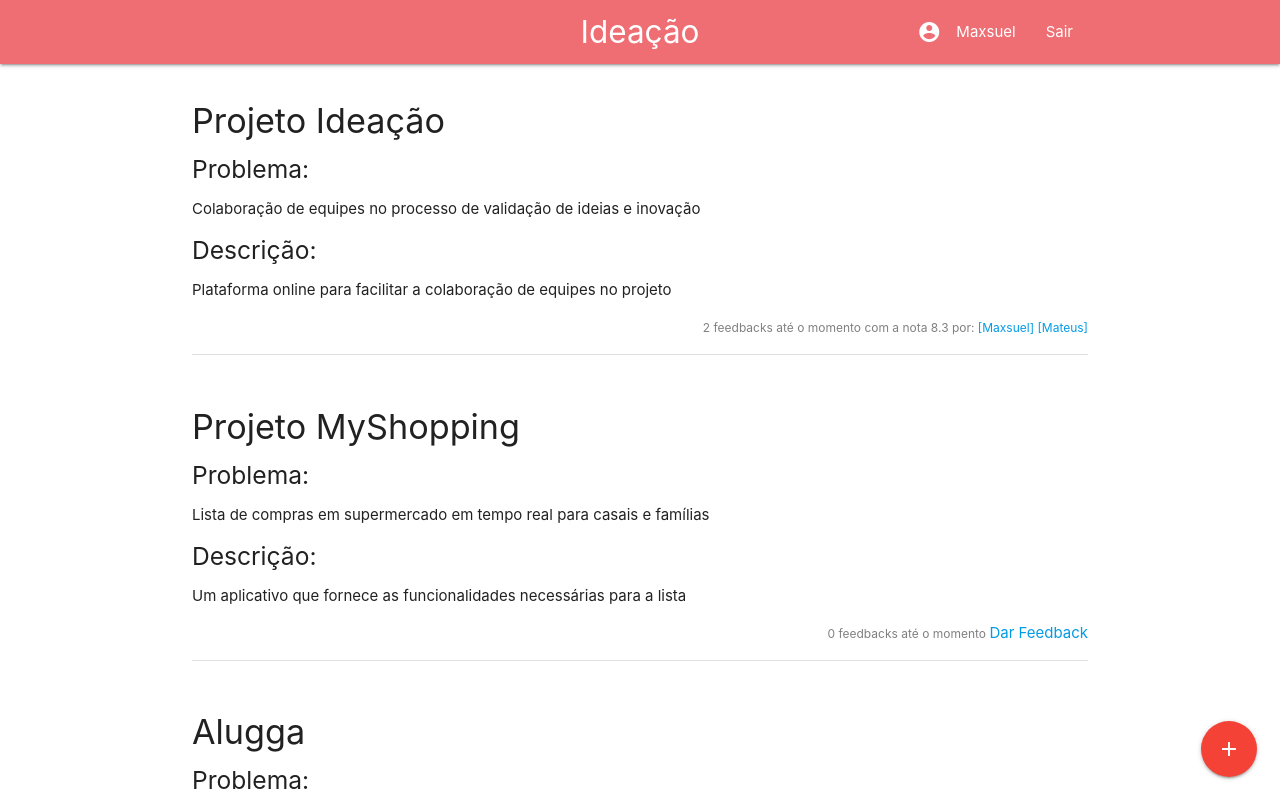
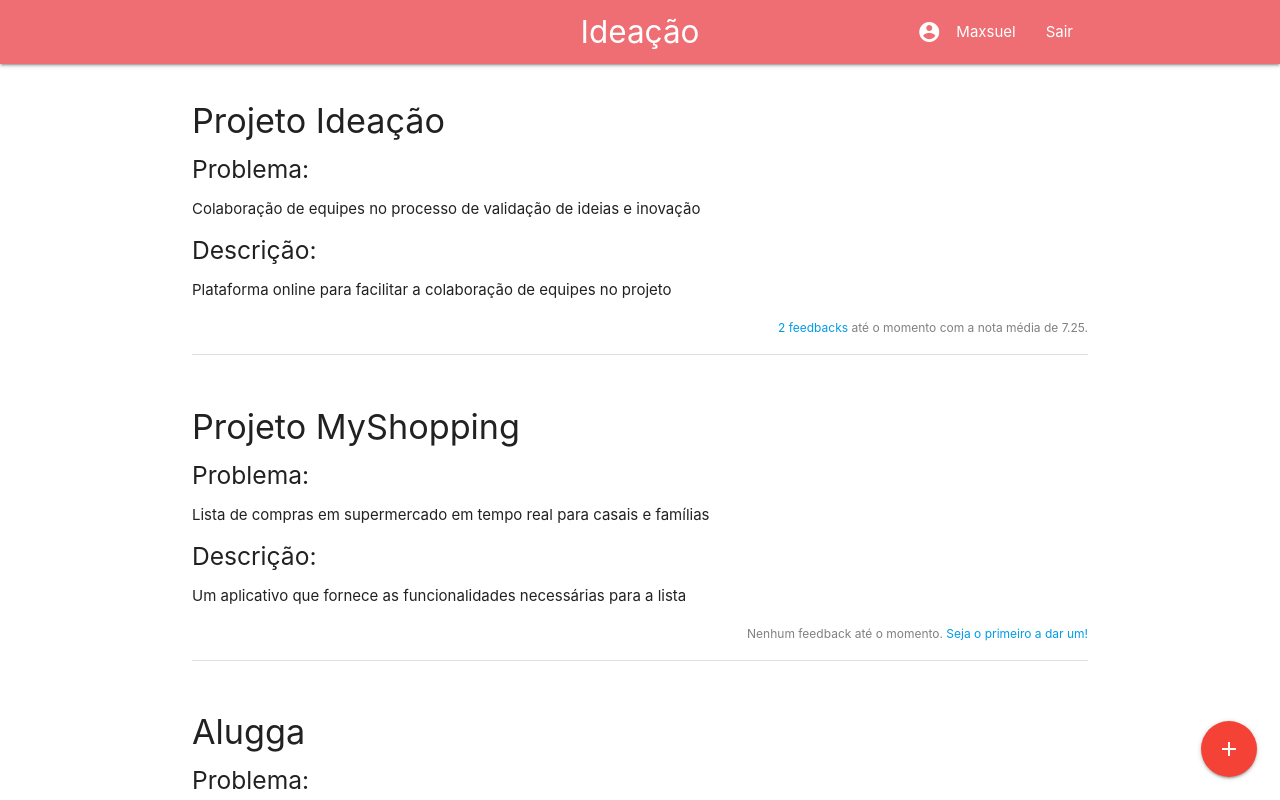
Before and after one commit to maxmaccari/ideacao, a Vue app in the folder assets/: page / in a window 1280 px wide. Both pictures are taken after typing "name@example.com", "Sample123" into the empty fields and a click on the button "LOGIN". Shown: the top 800 px of the page. Built offline with nearby package versions, Linux system fonts and the light colour scheme.

Commit message:
Finish feedbacks modal components

```diff
--- a/assets/package.json
+++ b/assets/package.json
@@ -12,7 +12,8 @@
     "materialize-css": "^1.0.0-rc.1",
     "phoenix": "file:../deps/phoenix",
     "phoenix_html": "file:../deps/phoenix_html",
-    "vue": "^2.5.16"
+    "vue": "^2.5.16",
+    "vue-star-rating": "^1.6.0"
   },
   "devDependencies": {
     "@vue/cli-plugin-babel": "^3.0.0-beta.15",
--- a/assets/src/App.vue
+++ b/assets/src/App.vue
@@ -19,11 +19,20 @@ const ideas = [
       "Colaboração de equipes no processo de validação de ideias e inovação",
     description:
       "Plataforma online para facilitar a colaboração de equipes no projeto",
-    feedbacks: {
-      count: 2,
-      rating: 8.3,
-      users: [{ name: "Maxsuel", id: 1 }, { name: "Mateus", id: 2 }]
-    }
+    feedbacks: [
+      {
+        id: 1,
+        rating: 8.5,
+        comment: "Lorem ipsum dolor sit amet consectetur adipisicing elit. Excepturi beatae minus iusto repudiandae recusandae, ullam, officiis odit totam expedita quas facere rerum alias accusantium natus!",
+        user: { name: "Maxsuel", id: 1 }
+      },
+      {
+        id: 2,
+        rating: 6,
+        comment: "Lorem ipsum dolor sit amet consectetur adipisicing elit. Excepturi beatae minus iusto repudiandae recusandae, ullam, officiis odit totam expedita quas facere rerum alias accusantium natus!",
+        user: { name: "Mateus", id: 2 }
+      }
+    ]
   },
   {
     id: 1,
@@ -32,22 +41,21 @@ const ideas = [
       "Lista de compras em supermercado em tempo real para casais e famílias",
     description:
       "Um aplicativo que fornece as funcionalidades necessárias para a lista",
-    feedbacks: {
-      count: 0,
-      rating: 0,
-      users: []
-    }
+    feedbacks: []
   },
   {
     id: 2,
     title: "Alugga",
     problem: "Gestão de imóveis",
     description: "Plataforma online para facilitar a gestão de imóveis",
-    feedbacks: {
-      count: 1,
-      rating: 9.0,
-      users: [{ name: "Maxsuel", id: 1 }]
-    }
+    feedbacks: [
+      {
+        id: 3,
+        rating: 9.5,
+        comment: "Lorem ipsum dolor sit amet consectetur adipisicing elit. Excepturi beatae minus iusto repudiandae recusandae, ullam, officiis odit totam expedita quas facere rerum alias accusantium natus!",
+        user: { name: "Mateus", id: 2 }
+      }
+    ]
   },
   {
     id: 3,
@@ -55,11 +63,7 @@ const ideas = [
     problem: "Falta de acompanhamento dos pais na vida escolar dos filhos",
     description:
       "Plataforma online para fomentar o acompanhamento dos pais na vida dos alunos",
-    feedbacks: {
-      count: 0,
-      rating: 0,
-      users: []
-    }
+    feedbacks: []
   }
 ];
 
--- a/assets/src/components/feedbacks/NewFeedbackModal.vue
+++ b/assets/src/components/feedbacks/NewFeedbackModal.vue
@@ -1,18 +1,65 @@
 <template>
   <div id="newFeedbackModal" class="modal">
     <div class="modal-content left-align">
-      <h4>Novo Feedback na ideia #ideia</h4>
+      <h4>Novo Feedback para {{idea.title}}</h4>
+      <p>Como você avalia o {{idea.title}}? Dê uma nota e diga o que você achou dessa ideia.</p>
+      <form>
+        <div>
+          <label>Nota (de 0 a 10)</label>
+          <div>
+            <star-rating
+              v-model="feedback.rating"
+              :increment="0.5"
+              :max-rating="10"
+              :star-size="40"
+              :roundedCorners="true"
+              :text-class="'rating-text'"
+              :inline="true" />
+            <a href="#"
+               class="btn-floating btn-small waves-effect waves-light clear-rating waves-yellow amber"
+               @click="feedback.rating = 0" :class="{disabled: zeroRating}">
+              <i class="material-icons">delete</i>
+            </a>
+          </div>
+        </div>
+        <div class="input-field">
+          <textarea id="comment" v-model="feedback.comment" name="comment" class="materialize-textarea" required/>
+          <label for="comment">Comentário</label>
+        </div>
+      </form>
+    </div>
+    <div class="modal-footer">
+      <a class="btn-flat waves-effect waves-red" @click.prevent="modal.close()">Cancelar</a>
+      <a :class="{disabled: !valid}" class="btn-flat waves-effect waves-green" @click.prevent="add">Enviar <i class="material-icons right">send</i></a>
     </div>
   </div>
 </template>
 
 <script>
 import M from 'materialize-css'
+import StarRating from 'vue-star-rating'
 
 export default {
+  components: {
+    StarRating
+  },
+  props: {
+    idea: {
+      type: Object,
+      required: true
+    }
+  },
   data () {
     return {
-      modal: null
+      modal: null,
+      feedback: {
+        rating: 0,
+        comment: "",
+        user: {
+          id: 1,
+          name: "Maxsuel"
+        }
+      }
     }
   },
   mounted () {
@@ -27,10 +74,39 @@ export default {
     this.modal = modal;
 
     modal.open()
+  },
+  methods: {
+    add () {
+      if (this.valid) {
+        this.$emit('add', this.feedback)
+        this.modal.close()
+      }
+    }
+  },
+  computed: {
+    zeroRating () {
+      return this.feedback.rating == 0
+    },
+    valid () {
+      return this.feedback.comment.length > 3
+    }
   }
 }
 </script>
 
 <style>
+  .rating-text {
+    border: 4px dashed #ffd055;
+    border-radius: 25px;
+    font-size: 24px;
+    margin-left: 12px;
+    margin-top: 3px;
+    text-align: center;
+    width: 56px;
+  }
 
+  .clear-rating {
+    vertical-align: text-bottom;
+    margin-left: 6px;
+  }
 </style>
--- a/assets/src/components/feedbacks/ShowFeedbacksModal.vue
+++ b/assets/src/components/feedbacks/ShowFeedbacksModal.vue
@@ -1,19 +1,60 @@
 <template>
   <div id="showFeedbacksModal" class="modal">
     <div class="modal-content left-align">
-      <h4>Feedbacks de ideias de Maxsuel</h4>
-      <p>Lorem ipsum dolor sit amet consectetur adipisicing elit. Laborum adipisci aut quia rem porro? Optio similique dolorem aspernatur praesentium, quod consectetur minima nobis sint possimus! Nesciunt asperiores recusandae numquam dolorem vitae. Ipsam iste fugit adipisci minus est hic tempora molestias?</p>
+      <h4>Feedbacks para {{idea.title}}</h4>
+
+      <div class="feedback" v-for="feedback in idea.feedbacks" :key="feedback.id">
+        <h5>Feedback de {{feedback.user.name}}</h5>
+        <p>Nota:
+          <star-rating v-model="feedback.rating"
+              :increment="0.5"
+              :readOnly="true"
+              :max-rating="10"
+              :star-size="20"
+              :roundedCorners="true"
+              :text-class="'summary-rating-text'"
+              :inline="true" />
+        </p>
+        <p>{{feedback.comment}}</p>
+        <div class="divider"/>
+      </div>
+
+
     </div>
     <div class="modal-footer">
+      <span class="left summary">
+        <span v-if="count > 1"><b>Total: </b>{{count}} feedbacks</span>
+        <span class="col s12 m3" v-else><b>Total: </b>{{count}} feedback</span>
+        <span class="col s12 m3"><b>Nota Média: </b>
+          <star-rating v-model="average"
+              :increment="0.01"
+              :readOnly="true"
+              :max-rating="10"
+              :star-size="20"
+              :roundedCorners="true"
+              :text-class="'summary-rating-text'"
+              :inline="true" />
+        </span>
+      </span>
       <a class="btn-flat waves-effect waves-red" @click.prevent="modal.close()">Fechar</a>
     </div>
   </div>
 </template>
 
 <script>
+import StarRating from 'vue-star-rating'
 import M from 'materialize-css'
 
 export default {
+  components: {
+    StarRating
+  },
+  props: {
+    idea: {
+      type: Object,
+      required: true
+    }
+  },
   data () {
     return {
       modal: null
@@ -31,6 +72,17 @@ export default {
     this.modal = modal;
 
     modal.open()
+  },
+  computed: {
+    count () {
+      return this.idea.feedbacks.length
+    },
+    average () {
+      const sum = this.idea.feedbacks
+        .reduce((sum, feedback) => sum + feedback.rating, 0)
+
+      return sum / this.count
+    }
   }
 }
 </script>
@@ -39,4 +91,22 @@ export default {
   .modal-content p {
     text-align: justify;
   }
+
+  .summary {
+    margin-left: 15px;
+  }
+
+  .summary span {
+    margin-right: 25px
+  }
 </style>
+
+<style>
+  .summary-rating-text {
+    border-radius: 25px;
+    font-size: 24px;
+    margin-left: 12px;
+    text-align: center;
+    width: 15px;
+  }
+</style>
--- a/assets/src/components/ideas/IdeasListFeedbackInfo.vue
+++ b/assets/src/components/ideas/IdeasListFeedbackInfo.vue
@@ -1,16 +1,23 @@
 <template>
   <p class="right-align">
     <span class="feedbacks">
-      {{idea.feedbacks.count}} feedbacks até o momento
-      <span v-if="idea.feedbacks.count > 0"> com a nota {{idea.feedbacks.rating}} por:
-        <a v-for="user in idea.feedbacks.users" :key="user.id" href="#" @click.prevent="showFeedbacks = true">
-          [{{user.name}}]
+      <span v-if="count > 0">
+        <a href="#" @click.prevent="showFeedbacks = true" v-if="count > 1">{{count}} feedbacks</a>
+        <a href="#" @click.prevent="showFeedbacks = true" v-else>{{count}} feedback</a>
+        até o momento com a nota média de {{averageRating}}.
+        <a v-if="canGiveFeedback(idea)" href="#" @click.prevent="newFeedback = true">
+          Dê o seu feedback também!
+        </a>
+      </span>
+      <span v-else>
+        Nenhum feedback até o momento.
+        <a v-if="canGiveFeedback(idea)" href="#" @click.prevent="newFeedback = true">
+          Seja o primeiro a dar um!
         </a>
       </span>
     </span>
-    <a v-if="canGiveFeedback(idea)" href="#" @click.prevent="newFeedback = true">Dar Feedback</a>
-    <show-feedbacks-modal v-if="showFeedbacks" @close="showFeedbacks = false"/>
-    <new-feedback-modal v-if="newFeedback" @close="newFeedback = false"/>
+    <show-feedbacks-modal :idea="idea" v-if="showFeedbacks" @close="showFeedbacks = false"/>
+    <new-feedback-modal :idea="idea" @add="addFeedback" v-if="newFeedback" @close="newFeedback = false"/>
   </p>
 </template>
 
@@ -39,9 +46,25 @@ export default {
       newFeedback: false
     }
   },
+  computed: {
+    count () {
+      return this.idea.feedbacks.length
+    },
+    averageRating () {
+      if (this.count > 0) {
+        const sum = this.idea.feedbacks
+          .reduce((sum, feedback) => sum + feedback.rating, 0)
+
+        return sum / this.count
+      }
+    }
+  },
   methods: {
     canGiveFeedback (idea) {
-      return !idea.feedbacks.users.some(user => user.id == this.user.id);
+      return !this.idea.feedbacks.some(feedback => feedback.user.id == this.user.id);
+    },
+    addFeedback (feedback) {
+      this.idea.feedbacks.push(feedback)
     }
   }
 }
```
Also changed, not shown: 2 other files (tests, documents, lock files or other folders).
